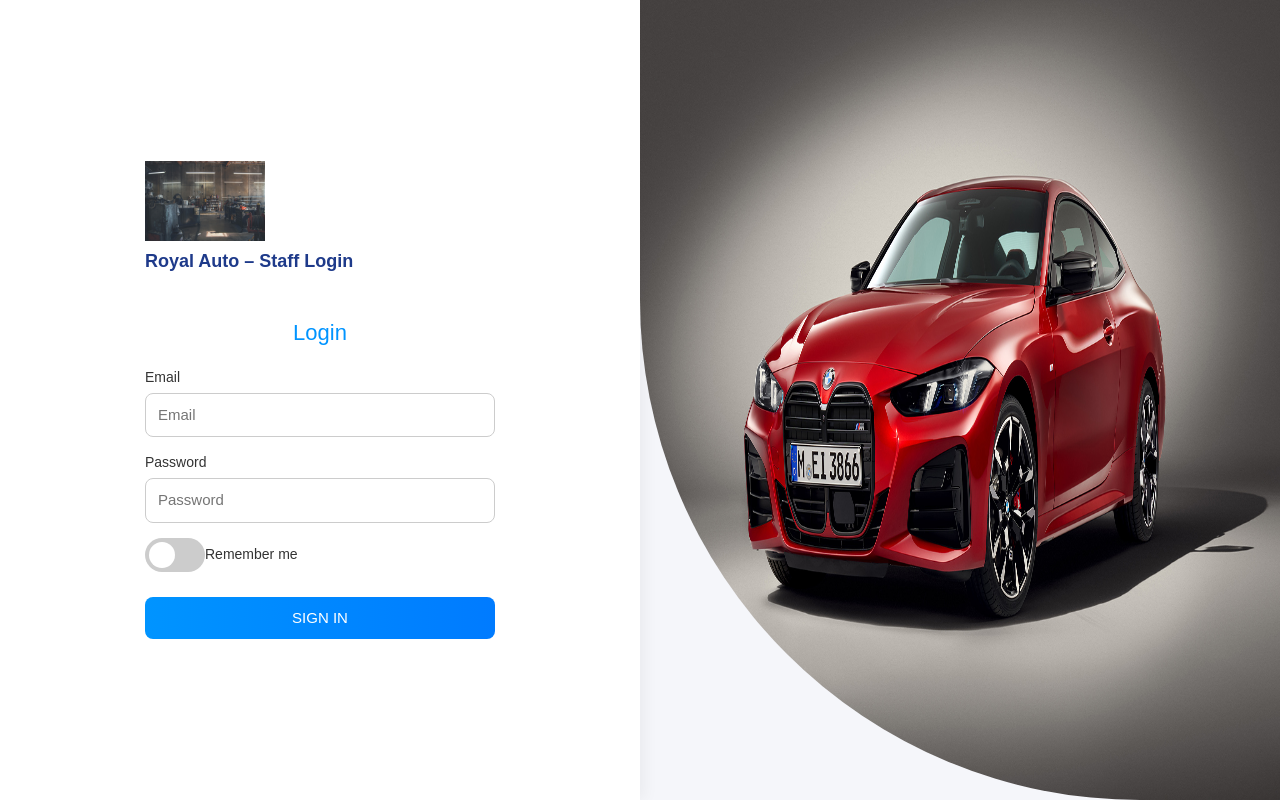
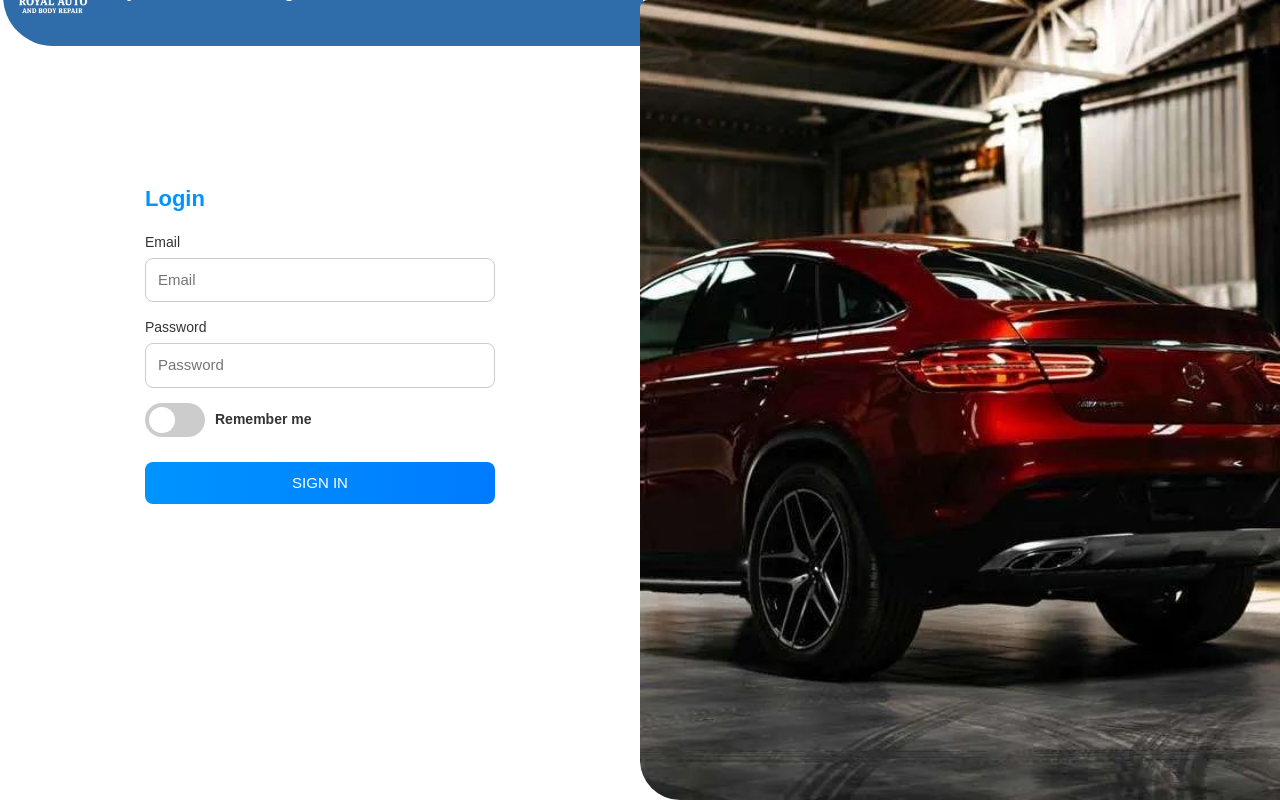
Before and after one commit to QuantumBits-CSUS-25-26/RoyalWebsite, a React (Create React App) app in the folder frontend/: page /login in a window 1280 px wide. Built offline with nearby package versions, Linux system fonts and the light colour scheme.

Commit message:
RW-71 Reformat code

```diff
--- a/frontend/src/Pages/Login.css
+++ b/frontend/src/Pages/Login.css
@@ -1,8 +1,9 @@
 .login-page {
     display: flex;
     height: 100vh;
-    background-color: #f5f6fa;
+    background-color: #ffffff;
     font-family: "Poppins", sans-serif;
+    z-index: 200;
 }
 
 .login-left {
@@ -12,38 +13,53 @@
     justify-content: center;
     align-items: center;
     padding: 0px;
-    background-color: #fff;
-    box-shadow: 4px 0 15px rgba(0, 0, 0, 0.05);
+    background-color: #ffffff;
+
 }
 
 .login-header {
     text-align: left;
     width: 100%;
-    max-width: 350px;
-    margin-bottom: 40px;
+    height: 100px;
+    max-width: 100%;
+    background-color: #2F6DAA;
+    border-top-left-radius: 80px;
+    border-bottom-left-radius: 80px;
+    padding: 10px;
+    display: flex;
+    flex-direction: row;
+    justify-content: left;
+    margin-left: 5px;
+    z-index: 1;
+    margin-bottom: 140px;
 }
 
 .login-logo {
-    width: 120px;
-    margin-bottom: 10px;
+    width: 80px;
 }
 
 .login-header h2 {
-    color: #1e3a8a;
+    color: #ffffff;
     font-weight: 600;
     font-size: 18px;
+    margin-top: 25px;
+    margin-left: 10px;
+
 }
 
 .login-form {
     width: 100%;
     max-width: 350px;
     background-color: transparent;
+    margin-bottom: 350px;
 }
 
 .login-form h3 {
     color: #0094ff;
     font-size: 22px;
     margin-bottom: 20px;
+    text-align: left;
+    font-weight: bold;
 }
 
 .login-form label {
@@ -75,6 +91,11 @@
     display: flex;
     align-items: center;
     margin-bottom: 20px;
+}
+
+.remember-label {
+    margin-left: 10px;
+    font-weight: bold;
 }
 
 .remember input {
@@ -110,9 +131,61 @@
 .login-right img {
     width: 100%;
     height: 100%;
-    object-fit: fill;
+    object-fit: cover;
     object-position: 0cap;
-    border-bottom-left-radius: 500px;
+    border-bottom-left-radius: 40px;
+    border-top-left-radius: 8px;
+    z-index: 200;
+}
+
+.image-container {
+    position: relative;
+    width: 800px;
+    /* Adjust to your image width */
+    height: 600px;
+    /* Adjust to your image height */
+    overflow: hidden;
+    background-color: #1a1a1a;
+    /* Dark background to match garage floor */
+    border-radius: 8px;
+    /* Optional subtle rounding */
+}
+
+.image-container::before {
+    content: '';
+    position: absolute;
+    left: 0;
+    top: 0;
+    bottom: 0;
+    width: 120px;
+    /* Width of the blue border strip */
+    background: linear-gradient(to right, #0056b3 0%, #007bff 100%);
+    /* Blue gradient to mimic the accent */
+    z-index: 1;
+}
+
+.image-container img {
+    position: absolute;
+    right: 0;
+    /* Positions image to the right of the blue strip */
+    top: 0;
+    width: calc(100% - 120px);
+    /* Adjusts image width to fit beside the border */
+    height: 100%;
+    object-fit: cover;
+    z-index: 2;
+}
+
+/* Optional: Add a subtle bottom shadow or bar for depth */
+.image-container::after {
+    content: '';
+    position: absolute;
+    left: 0;
+    bottom: 0;
+    right: 0;
+    height: 40px;
+    background: linear-gradient(to top, rgba(0, 0, 0, 0.5) 0%, transparent 100%);
+    z-index: 3;
 }
 
 /* The switch - the box around the slider */
--- a/frontend/src/Pages/Login.js
+++ b/frontend/src/Pages/Login.js
@@ -1,7 +1,7 @@
 import React, { useState } from "react";
 import "./Login.css";
 import carImage from "../images/login-car.jpg";
-import logo from "../images/HeroImage.jpg";
+import logo from "../images/logo.png";
 
 function Login() {
     const [email, setEmail] = useState("");
@@ -46,11 +46,12 @@ function Login() {
                             <input type="checkbox" id="remember" />
                             <span class="slider round"></span>
                         </label>
-                        <label className="ml-5" htmlFor="remember">Remember me</label>
+                        <label className="remember-label" htmlFor="remember">Remember me</label>
                     </div>
                     <button type="submit">SIGN IN</button>
                 </form>
             </div>
+
 
             <div className="login-right">
                 <img src={carImage} alt="Car" />
```
Also changed, not shown: frontend/src/images/login-car.jpg, frontend/src/images/logo.png (added).
